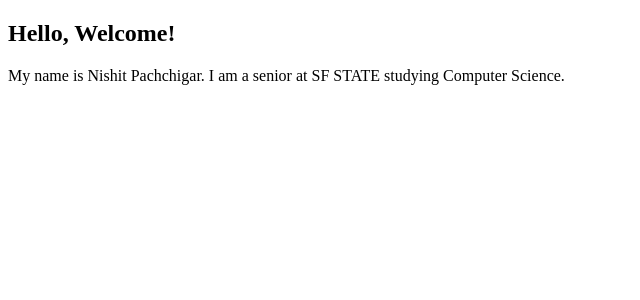
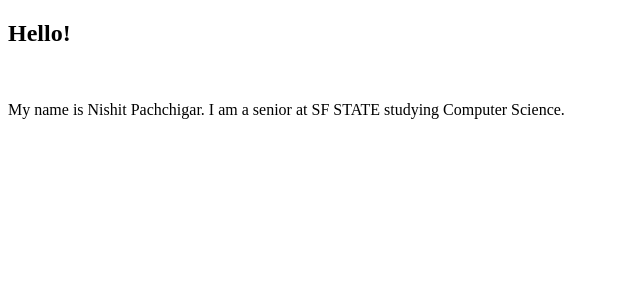
Before and after one commit to AndyShi1010/piqued, a SvelteKit app in the folder Milestones/M1/ThrowawayPrototype/throwaway/: page /nishit in a window 1280 px wide. Shown: the top 300 px of the page, without its empty margins (0-640 px from the left). Built offline with nearby package versions, Linux system fonts and the light colour scheme.

Commit message:
Updated the about me page

```diff
--- a/Milestones/M1/ThrowawayPrototype/throwaway/src/routes/nishit/+page.svelte
+++ b/Milestones/M1/ThrowawayPrototype/throwaway/src/routes/nishit/+page.svelte
@@ -1,2 +1,3 @@
-<h2>Hello, Welcome!</h2>
+<h2>Hello!</h2>
+<br>
 <p>My name is Nishit Pachchigar. I am a senior at SF STATE studying Computer Science.</p>
```
